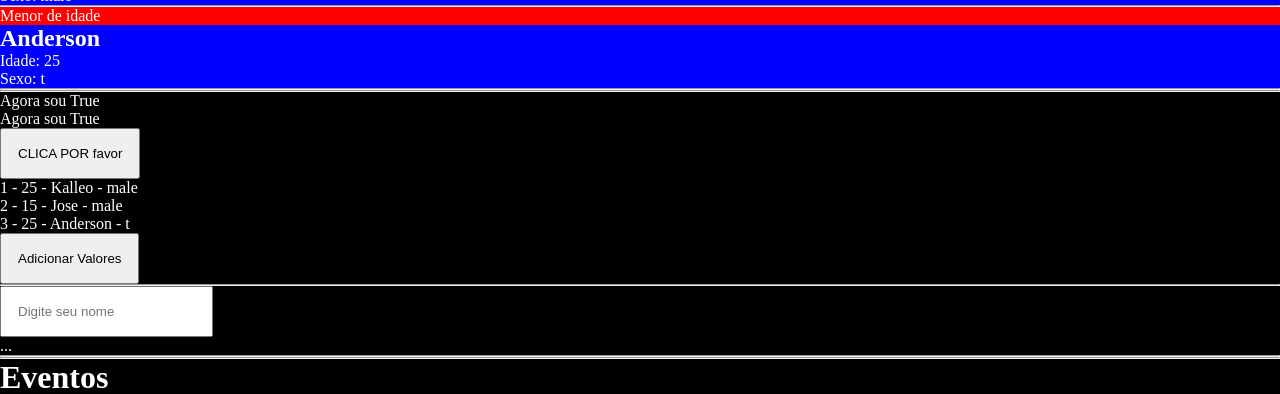
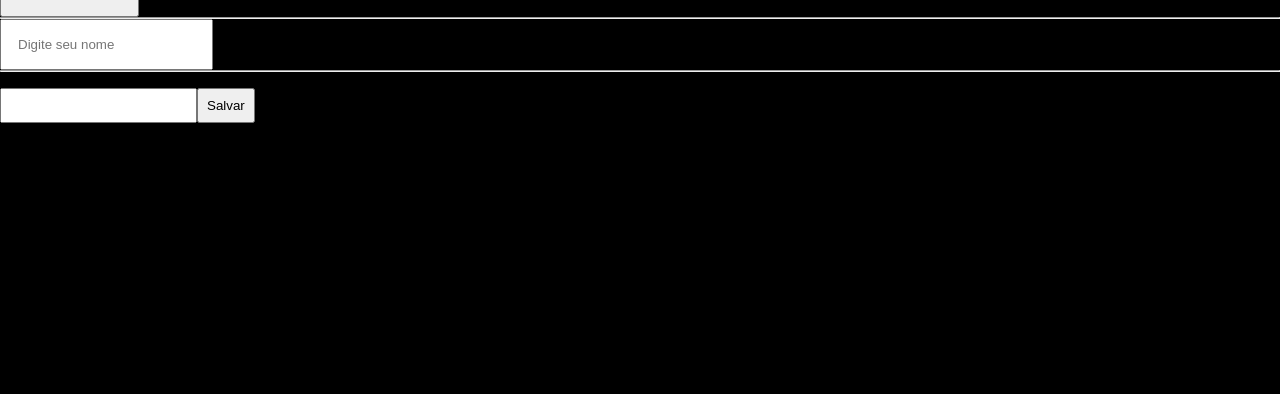
Before and after one commit to andersonjhonatan/study-Angular, an Angular app: page / in a window 1280 px wide. Shown: the part 399-793 px from the top of the page. Built offline with nearby package versions, Linux system fonts and the light colour scheme.

Commit message:
Estundando sobre o ngModel diretivas

```diff
--- a/src/app/app.component.ts
+++ b/src/app/app.component.ts
@@ -20,11 +20,11 @@ import { FormsModule } from '@angular/forms';
     EventComponent,
     TwoWayBindingComponent,
   ],
-  template: ` <app-data-biding></app-data-biding>
+  template: ` <!-- <app-data-biding></app-data-biding>
     <app-property-binding></app-property-binding>
+    <app-two-way-binding></app-two-way-binding>
+    <app-event></app-event> -->
     <app-diretivas></app-diretivas>
-    <app-event></app-event>
-    <app-two-way-binding></app-two-way-binding>
     <router-outlet></router-outlet>`,
 })
 export class AppComponent implements OnInit {
--- a/src/app/diretivas/diretivas.component.html
+++ b/src/app/diretivas/diretivas.component.html
@@ -106,7 +106,43 @@
   <p *ngSwitchCase="'anderson'">Agora sou Kalleo</p>
   <p *ngSwitchCase="'kalleo'">Agora sou Kesley</p>
   <p *ngSwitchCase="'bruno'">Agora sou Bruno</p>
-  <p *ngSwitchDefault>...</p>
+  <p *ngSwitchDefault></p>
 </div>
 
 <hr />
+
+<!--
+  O switch do angular tem o
+
+  [ngSwitchCase] = CASE: o serve para mostrar o componente e o
+
+  [ngSwitch] = Type  e o serve para condição para mostrar e o
+
+  [ngSwitchDefault] = Default
+-->
+
+<!--........................ ngModel...................... -->
+
+<input type="text" [(ngModel)]="newValue" [style]="{ padding: '0.5rem' }" />
+
+<button
+  (click)="salvar()"
+  [style]="{ padding: '0.5rem', 'margin-top': '1rem' }"
+>
+  Salvar
+</button>
+
+{{ newValue }}
+
+<ul>
+  <li
+    *ngFor="let item of listaNewValue; let i = index"
+    [style]="{ color: 'white' }"
+  >
+    {{ item.nome }}
+    <button (click)="editar(i)">Editar</button>
+    <button (click)="salvarEditado(i)">Salvar</button>
+  </li>
+</ul>
+
+<!-- ngModel e usado para alterar o valor do componente e o [(ngModel)] e usado para alterar o valor do componente -->
--- a/src/app/diretivas/diretivas.component.ts
+++ b/src/app/diretivas/diretivas.component.ts
@@ -14,6 +14,7 @@ export class DiretivasComponent {
   public mostrar = true;
   public name: string = '';
   public placeholder: string = 'Digite seu nome';
+  public editandoIndex: number = -1
 
   public diretivasFor: Array<{
     id: number;
@@ -40,6 +41,9 @@ export class DiretivasComponent {
       sex: 't',
     },
   ];
+
+  public newValue: string = '';
+  public listaNewValue: Array<{ nome: string }> = [];
 
   public getClasses() {
     return {
@@ -69,4 +73,19 @@ export class DiretivasComponent {
   public isName(name: string) {
     return name.trim().toLowerCase();
   }
+
+  public salvar() {
+    this.listaNewValue.push({ nome: this.newValue });
+    this.newValue = '';
+  }
+
+  public editar(event: number) {
+    this.newValue = this.listaNewValue[event].nome;
+
+  }
+
+  public salvarEditado(event: number) {
+    this.listaNewValue[event].nome = this.newValue;
+
+  }
 }
```
